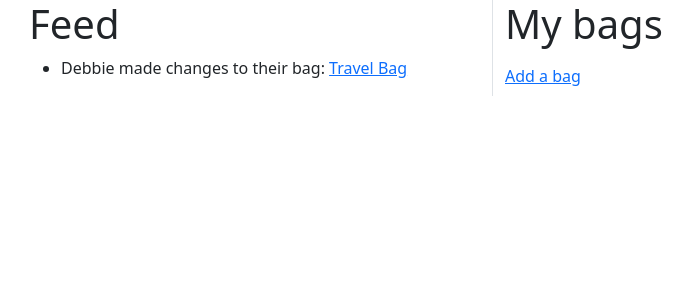
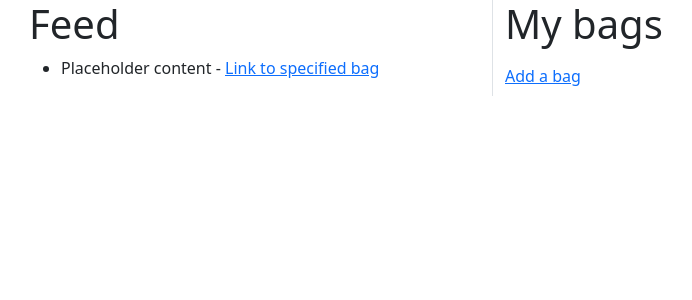
Before and after one commit to Col-R/golfbag-builder, a Flask app: template flask_app/templates/dashboard.html in a window 1280 px wide. Shown: the top 300 px of the page, without its empty margins (53-745 px from the left). Run offline with Flask 2, Linux system fonts and the light colour scheme; the template is opened without the code that fills it, so the values that code supplies are empty.

Commit message:
placeholder content

```diff
--- a/flask_app/templates/dashboard.html
+++ b/flask_app/templates/dashboard.html
@@ -15,7 +15,7 @@
                 <h1>Feed</h1>
                     <ul>
                         <!-- TODO: user activity feed -->
-                        <li>Debbie made changes to their bag: <a href = "/dashboard">Travel Bag</a></li>
+                        <li>Placeholder content - <a href = "/dashboard">Link to specified bag</a></li>
                     </ul>
             </div>
             <div class = "col-5 border-start">
```
